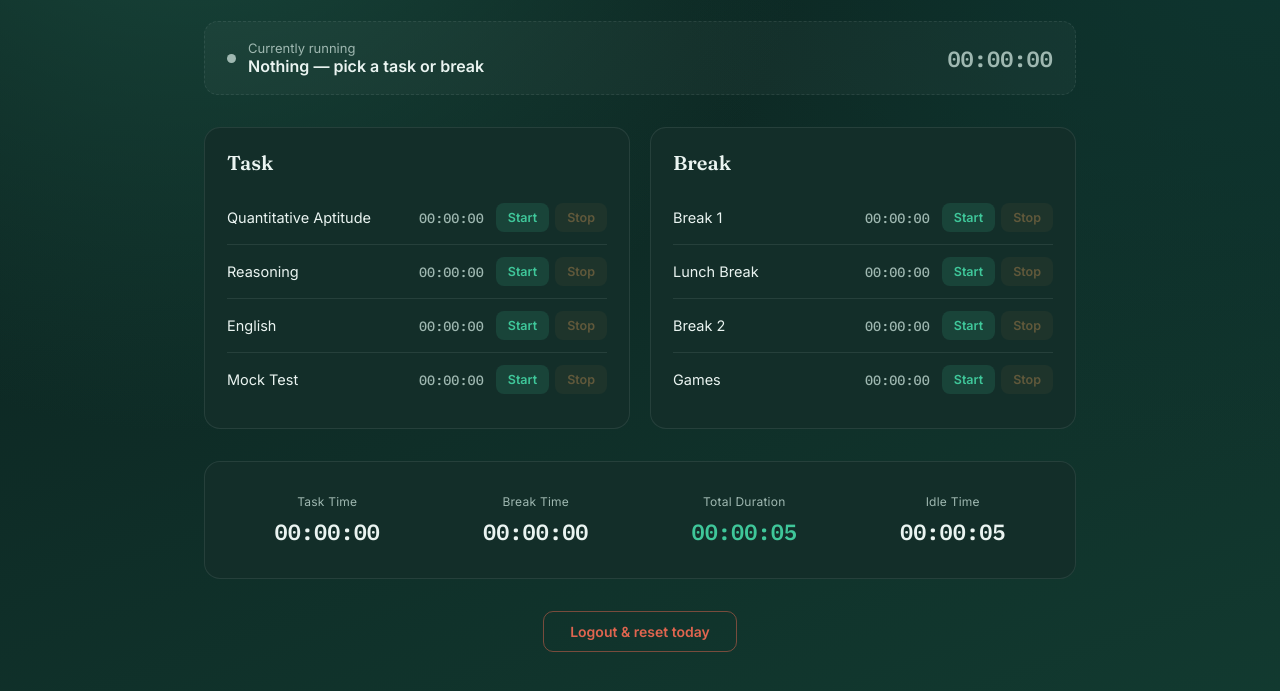
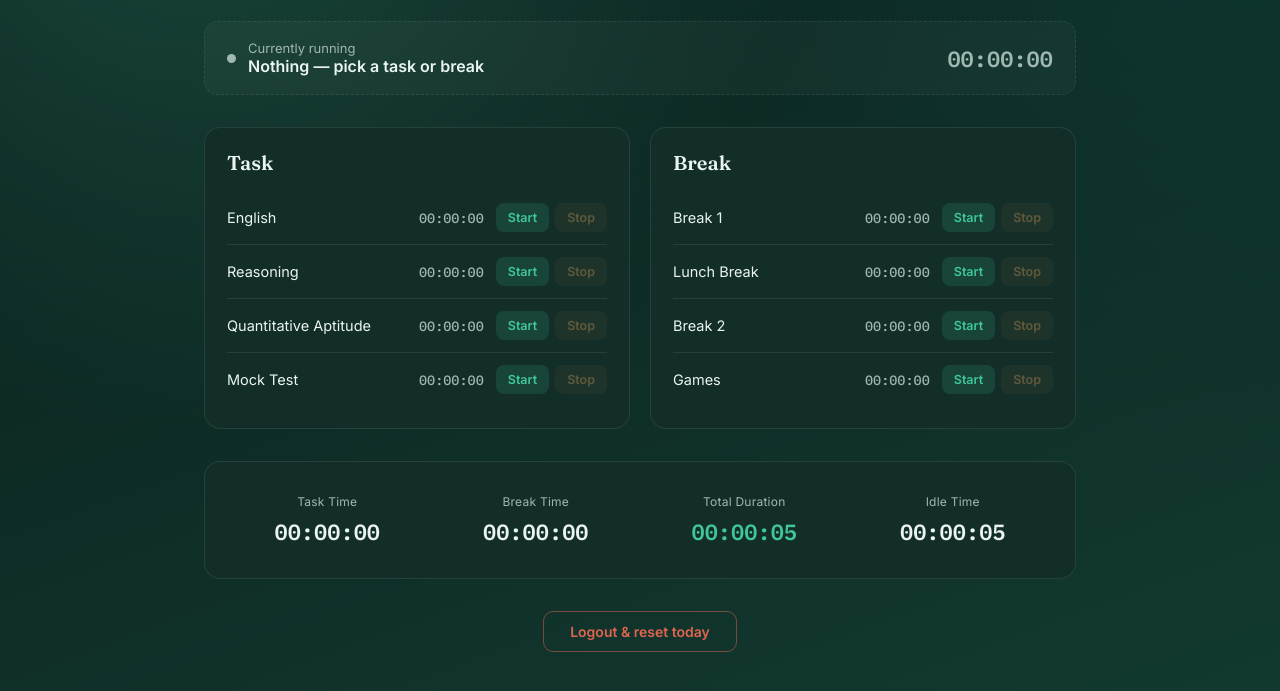
Before and after one commit to DevvratSahu07/Adherence-tracker, a plain HTML site: page index.html in a window 1280 px wide. Shown: the part 125-816 px from the top of the page. Drawn offline with Linux system fonts and the light colour scheme.

```diff
--- a/index.html
+++ b/index.html
@@ -252,7 +252,7 @@
 </footer>
 
 <script>
-const TASKS = ["Quantitative Aptitude","Reasoning","English","Mock Test",];
+const TASKS = ["English","Reasoning","Quantitative Aptitude","Mock Test",];
 const BREAKS = ["Break 1","Lunch Break","Break 2","Games"];
 const STORAGE_KEY = "adherence-tracker-state";
 
```
